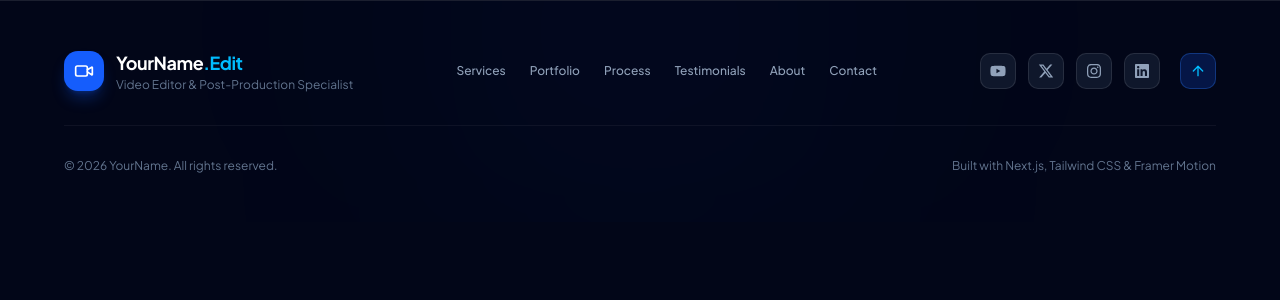
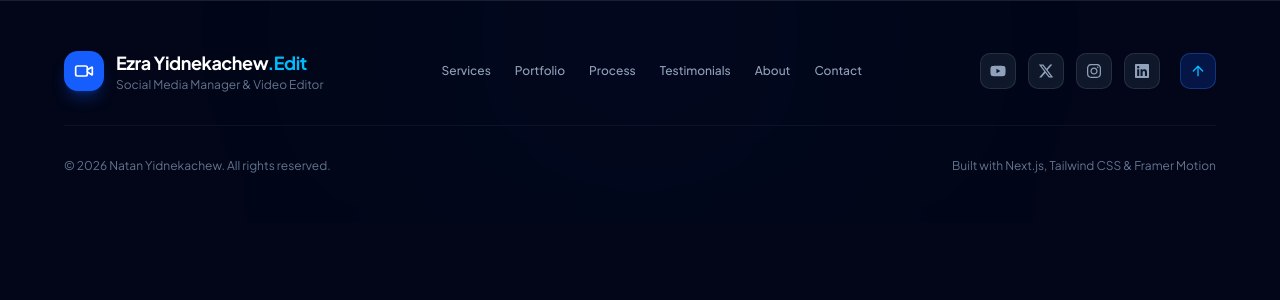
Before and after one commit to cipherWizard31/ezra-yidnekachew, a Next.js app: page /components/footer in a window 1280 px wide. Shown: the top 300 px of the page. Built offline with nearby package versions, Linux system fonts and the light colour scheme.

Commit message:
content fixes

```diff
--- a/app/components/footer/page.tsx
+++ b/app/components/footer/page.tsx
@@ -42,9 +42,9 @@ export default function Footer() {
             </div>
             <div>
               <span className="text-lg font-bold text-white tracking-tight">
-                YourName<span className="text-sky-400">.Edit</span>
+                Ezra Yidnekachew<span className="text-sky-400">.Edit</span>
               </span>
-              <p className="text-xs text-slate-500">Video Editor & Post-Production Specialist</p>
+              <p className="text-xs text-slate-500">Social Media Manager & Video Editor</p>
             </div>
           </div>
 
@@ -93,7 +93,7 @@ export default function Footer() {
 
         {/* Bottom Copyright Row */}
         <div className="flex flex-col sm:flex-row items-center justify-between gap-4 text-xs text-slate-500 text-center sm:text-left">
-          <p>© {new Date().getFullYear()} YourName. All rights reserved.</p>
+          <p>© {new Date().getFullYear()} Natan Yidnekachew. All rights reserved.</p>
           <p>Built with Next.js, Tailwind CSS & Framer Motion</p>
         </div>
 
--- a/app/components/portfolio/page.tsx
+++ b/app/components/portfolio/page.tsx
@@ -165,7 +165,7 @@ export default function Portfolio() {
             Brands & Creators Managed
           </h2>
           <p className="text-slate-400 text-sm sm:text-base max-w-xl mx-auto">
-            A showcase of creators and businesses Ezra has worked with, along with key roles and responsibilities.
+            A showcase of creators and businesses I worked with, along with roles and responsibilities.
           </p>
         </motion.div>
 
```
